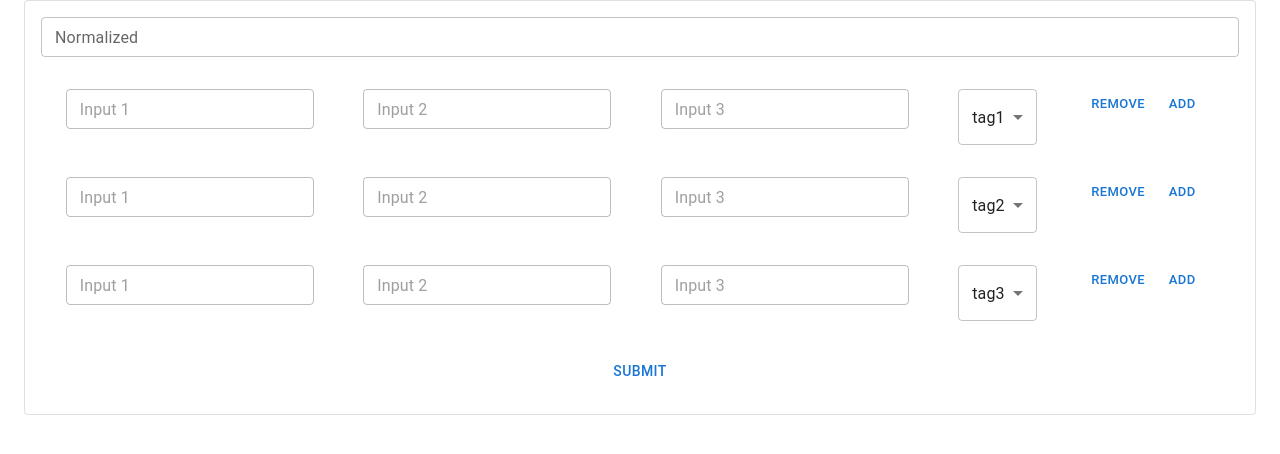
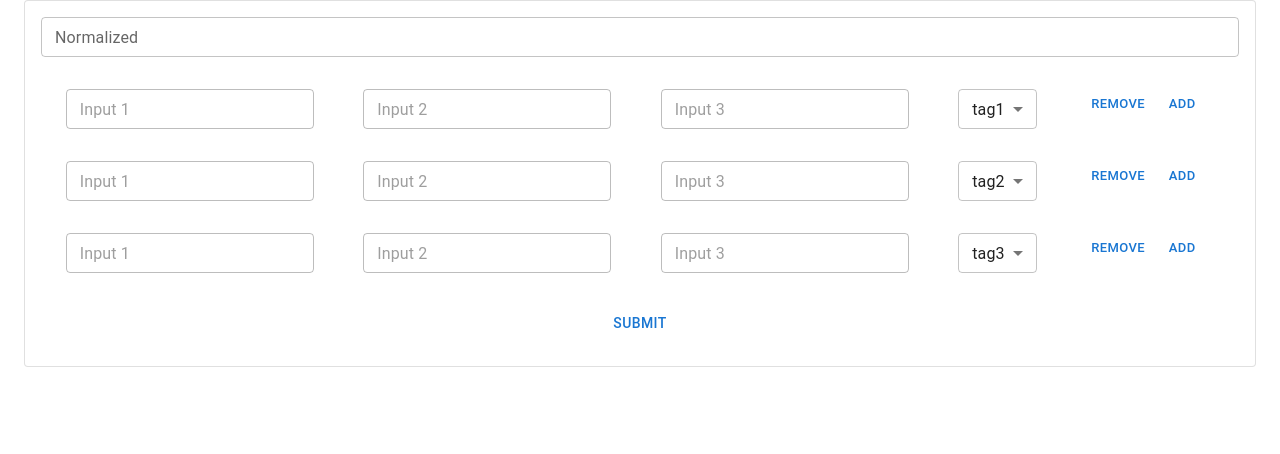
Before and after one commit to isaganiesteron/dynamic-inputs, a React (Vite) app: page / in a window 1280 px wide. Shown: the top 454 px of the page. Built offline with nearby package versions, Linux system fonts and the light colour scheme.

Commit message:
switch tag field from input to select

```diff
--- a/src/FieldItem.jsx
+++ b/src/FieldItem.jsx
@@ -20,7 +20,7 @@ const FieldItem = ({ index, tagsList, prop2, prop3, prop4, addField, removeField
 				<TextField disabled label="Input 3" defaultValue="" size="small" fullWidth />
 			</Grid>
 			<Grid item>
-				<Select labelId="demo-select-small-label" id="demo-select-small" value={tag} label="Age" onChange={handleChange}>
+				<Select labelId="demo-select-small-label" id="demo-select-small" value={tag} label="Age" onChange={handleChange} size="small">
 					<MenuItem value="none">
 						<em>None</em>
 					</MenuItem>
```
Also changed, not shown: 1 other file (tests, documents, lock files or other folders).
